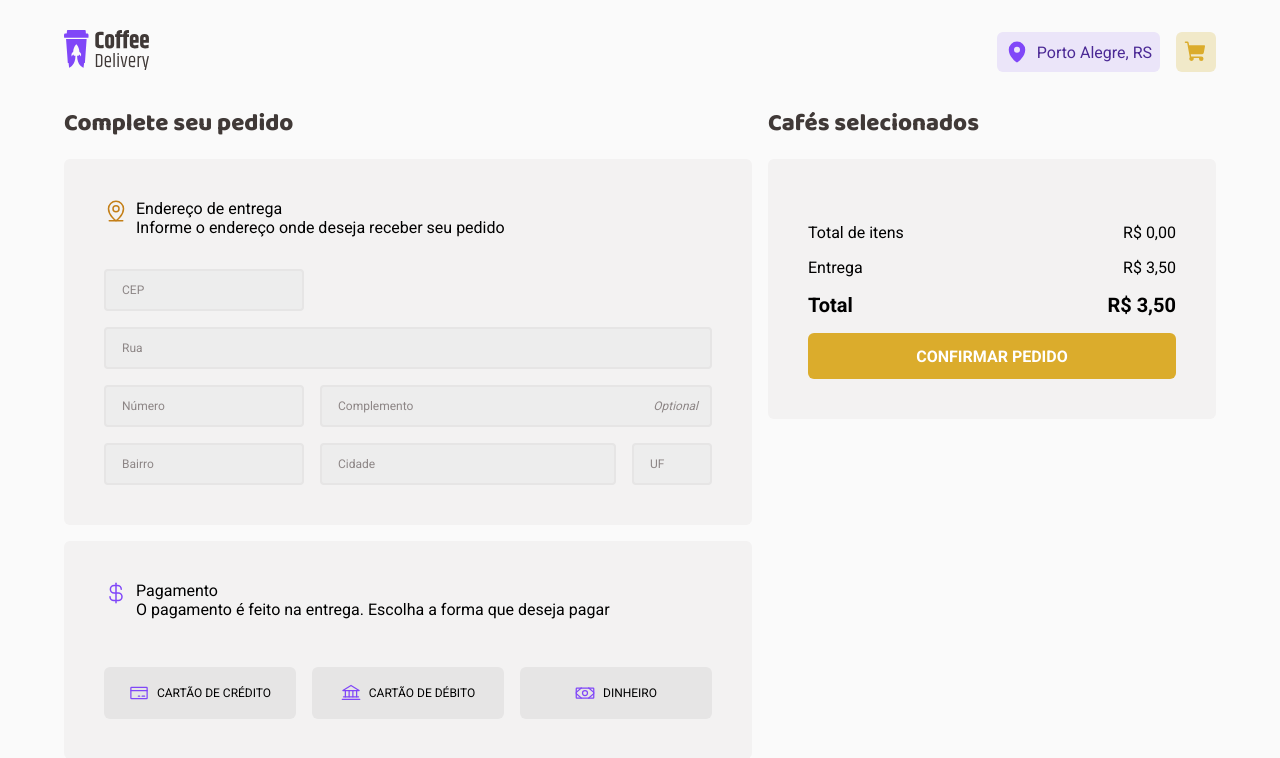
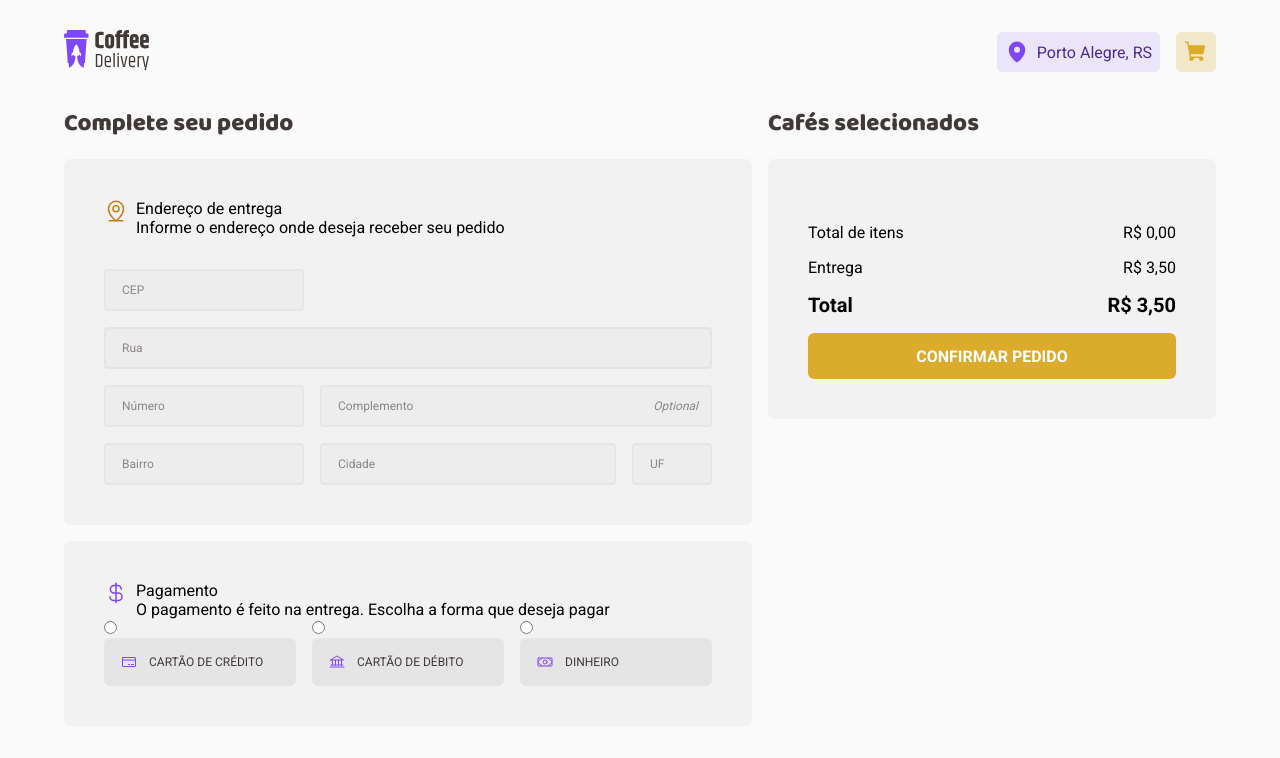
Before and after one commit to gabrieldiasss/coffeedelivery, a React (Vite) app: page /checkout in a window 1280 px wide. Shown: the top 758 px of the page. Built offline with nearby package versions, Linux system fonts and the light colour scheme.

Commit message:
payment method

```diff
--- a/src/Router.tsx
+++ b/src/Router.tsx
@@ -1,6 +1,7 @@
 import { Routes, Route } from 'react-router-dom'
 import { DefaultLayout } from './layouts/DefaultLayout'
 import { Checkout } from './pages/Checkout'
+import { CheckoutSuccess } from './pages/CheckoutSuccess'
 import { Home } from './pages/Home'
 
 export function Router() {
@@ -9,6 +10,7 @@ export function Router() {
             <Route path="/" element={<DefaultLayout />}>
                 <Route path="/" element={<Home />} />
                 <Route path="/checkout" element={<Checkout />} />
+                <Route path="/success" element={<CheckoutSuccess />} />
             </Route>
         </Routes>
     )
--- /dev/null
+++ b/src/components/InfoWithIcon/styles.ts
@@ -0,0 +1,24 @@
+import styled from "styled-components";
+
+export const InfoWithIconContainer = styled.div`
+  display: flex;
+  align-items: center;
+  gap: 0.75rem;
+`;
+
+interface IconsContainerProps {
+  iconBg: string;
+}
+
+export const IconContainer = styled.div<IconsContainerProps>`
+  width: 2rem;
+  height: 2rem;
+  border-radius: 50%;
+
+  background: ${({ iconBg }) => iconBg};
+  color: ${({ theme }) => theme["white"]};
+
+  display: flex;
+  align-items: center;
+  justify-content: center;
+`;
--- /dev/null
+++ b/src/pages/Checkout/components/PaymentMethodInput/index.tsx
@@ -0,0 +1,26 @@
+import { ReactNode, InputHTMLAttributes, forwardRef } from "react";
+import { PaymentMethodContainer, ContentContainer } from "./styles";
+
+type PaymentMethodInputProps = InputHTMLAttributes<HTMLInputElement> & {
+  icon: ReactNode;
+  label: string;
+};
+
+export const PaymentMethodInput = forwardRef<
+  HTMLInputElement,
+  PaymentMethodInputProps
+>(({ id, icon, label, ...props }, ref) => {
+
+
+  return (
+    <PaymentMethodContainer>
+      <input id={id} type="radio" {...props} name="paymentMethod" ref={ref} />
+      <label htmlFor={id}>
+        <ContentContainer>
+          {icon}
+          {label}
+        </ContentContainer>
+      </label>
+    </PaymentMethodContainer>
+  );
+});
--- /dev/null
+++ b/src/pages/Checkout/components/PaymentMethodInput/styles.ts
@@ -0,0 +1,40 @@
+import styled from 'styled-components';
+
+export const PaymentMethodContainer = styled.div`
+    /* input {
+      visibility: visible;
+      appearance: none;
+    }  */
+
+    input:checked + label div {
+      background: ${({ theme }) => theme["purple-200"]};
+      border-color: ${({ theme }) => theme["purple-500"]};
+    }
+`
+
+export const ContentContainer = styled.div`
+
+    padding: 0 1rem;
+    background: ${({ theme }) => theme["gray-400"]};
+    color: ${({ theme }) => theme["gray-800"]};
+    display: flex;
+    align-items: center;
+    justify-content: flex-start;
+    gap: 0.75rem;
+    font-size: 0.75rem;
+    text-transform: uppercase;
+    border-radius: 6px;
+    height: 3rem;
+    border: 1px solid ${({ theme }) => theme["gray-400"]};
+    transition: 0.4s;
+
+    svg {
+      color: ${({ theme }) => theme["purple-500"]};
+    }
+
+    &:hover {
+      background: ${({ theme }) => theme["gray-500"]};
+    }
+
+    user-select: none;
+`
--- a/src/pages/Checkout/components/PaymentMethods/index.tsx
+++ b/src/pages/Checkout/components/PaymentMethods/index.tsx
@@ -1,20 +1,41 @@
 import { Bank, CreditCard, Money } from "phosphor-react";
+import { PaymentMethodInput } from "../PaymentMethodInput";
 import { FormOfPaymentMethods } from "./styles";
+import { useFormContext } from 'react-hook-form'
+
+export const paymentMethods = {
+    credit: {
+        label: "Cartão de Crédito",
+        icon: <CreditCard size={16} />
+    },
+    debit: {
+        label: "Cartão de Débito",
+        icon: <Bank size={16}/>
+    },
+    money: {
+        label: "Dinheiro",
+        icon: <Money size={16}/>
+    }
+}
 
 export function PaymentMethods() {
+
+    const { register,formState: { errors } } = useFormContext()
+
+    const paymentmethodError = errors.paymentMethod?.message as unknown as string
+
     return (
         <FormOfPaymentMethods>
-            <button type="button" >
-                <CreditCard /> CARTÃO DE CRÉDITO
-            </button>
-
-            <button type="button">
-                <Bank /> CARTÃO DE DÉBITO
-            </button>
-
-            <button type="button">
-                <Money /> DINHEIRO
-            </button>
+            {Object.entries(paymentMethods).map(([key, {label, icon}]) => (
+                <PaymentMethodInput
+                    key={label}
+                    icon={icon}
+                    label={label}
+                    value={key}
+                    {...register("paymentMethod")}
+                />
+            ))}
+            {paymentmethodError && <p>{paymentmethodError}</p>}
         </FormOfPaymentMethods>
     )
 }
--- a/src/pages/Checkout/components/PaymentMethods/styles.ts
+++ b/src/pages/Checkout/components/PaymentMethods/styles.ts
@@ -1,36 +1,12 @@
 import styled from 'styled-components';
 
 export const FormOfPaymentMethods = styled.div`
-  margin-top: 3rem;
-
   display: grid;
   grid-template-columns: repeat(3, 1fr);
   gap: 1rem;
 
-  button {
-    display: flex;
-    align-items: center;
-    justify-content: center;
-    gap: 0.5rem;
-    border: 0;
-    background-color: ${(props) => props.theme['gray-400']};
-    padding: 1rem 0.5rem;
-    border-radius: 6px;
-    font-size: 0.75rem;
-
-    svg {
-      font-size: 20px;
-      color: ${(props) => props.theme['purple-500']};
-    }
-
-    &:hover {
-      transition: 0.2s;
-      background-color: ${(props) => props.theme['gray-500']};
-    }
-
-    :focus {
-      border: 1px solid ${(props) => props.theme['purple-500']};
-      background-color: ${(props) => props.theme['purple-200']};
-    }
+  > p {
+    grid-column: span 3;
+    color: ${props => props.theme['base-error']};
   }
 `
--- a/src/pages/Checkout/index.tsx
+++ b/src/pages/Checkout/index.tsx
@@ -1,11 +1,15 @@
-
 import { CoffeeShoppingCart } from "./components/CoffeeShoppingCart";
 import { CheckoutContainer } from "./styles";
 import * as zod from 'zod'
 import { zodResolver } from '@hookform/resolvers/zod'
 import { useForm, FormProvider } from 'react-hook-form'
-import { AdressForm } from "./components/AdressForm";
 import { CompleteOrderForm } from "./components/CompleteOrderForm";
+
+enum PaymentMethods {
+    money = "money",
+    credit = "credit",
+    debit = "debit",
+}
 
 const confirmOrderValidationSchema = zod.object({
     cep: zod.string().min(1, "Informe o CEP"),
@@ -15,6 +19,11 @@ const confirmOrderValidationSchema = zod.object({
     neighborhood: zod.string().min(1, "Informe o Bairro"),
     city: zod.string().min(1, "Informe a Cidade"),
     uf: zod.string().min(1, "Informe a UF"),
+    paymentMethod: zod.nativeEnum(PaymentMethods, {
+        errorMap: () => {
+          return { message: "Informe o método de pagamento" };
+        },
+      }),
 })
 
 export type OrderData = zod.infer<typeof confirmOrderValidationSchema>
--- /dev/null
+++ b/src/pages/CheckoutSuccess/index.tsx
@@ -0,0 +1,55 @@
+import { OrderConfirmedContainer, OrderDetailsContainer } from "./styles";
+
+export function CheckoutSuccess() {
+  return (
+    <OrderConfirmedContainer className="container">
+      <div>
+        <h2 size="l">Uhu! Pedido confirmado</h2>
+        <p>
+          Agora é só aguardar que logo o café chegará até você
+        </p>
+      </div>
+
+      <section>
+        <OrderDetailsContainer>
+          <InfoWithIcon
+            icon={<MapPin weight="fill" />}
+            iconBg={colors["brand-purple"]}
+            text={
+              <RegularText>
+                Entrega em <strong>{state.street}</strong>, {state.number}
+                <br />
+                {state.district} - {state.city}, {state.uf}
+              </RegularText>
+            }
+          />
+
+          <InfoWithIcon
+            icon={<Clock weight="fill" />}
+            iconBg={colors["brand-yellow"]}
+            text={
+              <RegularText>
+                Previsão de entrega
+                <br />
+                <strong>20 min - 30 min</strong>
+              </RegularText>
+            }
+          />
+
+          <InfoWithIcon
+            icon={<CurrencyDollar weight="fill" />}
+            iconBg={colors["brand-yellow-dark"]}
+            text={
+              <RegularText>
+                Pagamento na entrega
+                <br />
+                <strong>{paymentMethods[state.paymentMethod].label}</strong>
+              </RegularText>
+            }
+          />
+        </OrderDetailsContainer>
+        <img src={confirmedOrderIllustration} />
+      </section>
+    </OrderConfirmedContainer>
+  );
+}
--- /dev/null
+++ b/src/pages/CheckoutSuccess/styles.ts
@@ -0,0 +1,38 @@
+import styled from "styled-components";
+
+export const OrderConfirmedContainer = styled.div`
+  display: flex;
+  flex-direction: column;
+  gap: 2.5rem;
+  margin-top: 5rem;
+
+  h1 {
+    color: ${({ theme }) => theme.colors["brand-yellow-dark"]};
+  }
+
+  > section {
+    display: flex;
+    align-items: center;
+    justify-content: space-between;
+  }
+`;
+
+export const OrderDetailsContainer = styled.div`
+  padding: 2.5rem;
+  border-radius: 6px 36px 6px 36px;
+  position: relative;
+  background: ${({ theme }) => theme.colors["base-background"]};
+  min-width: 32rem;
+  display: flex;
+  flex-direction: column;
+  gap: 2rem;
+
+  &::before {
+    content: "";
+    position: absolute;
+    inset: -1px;
+    z-index: -1;
+    border-radius: 7px 37px 7px 37px;
+    background: linear-gradient(102.89deg, #dbac2c 2.61%, #8047f8 98.76%);
+  }
+`;
```
Also changed, not shown: src/components/InfoWithIcon/index.tsx (added, +17 -0 lines).
